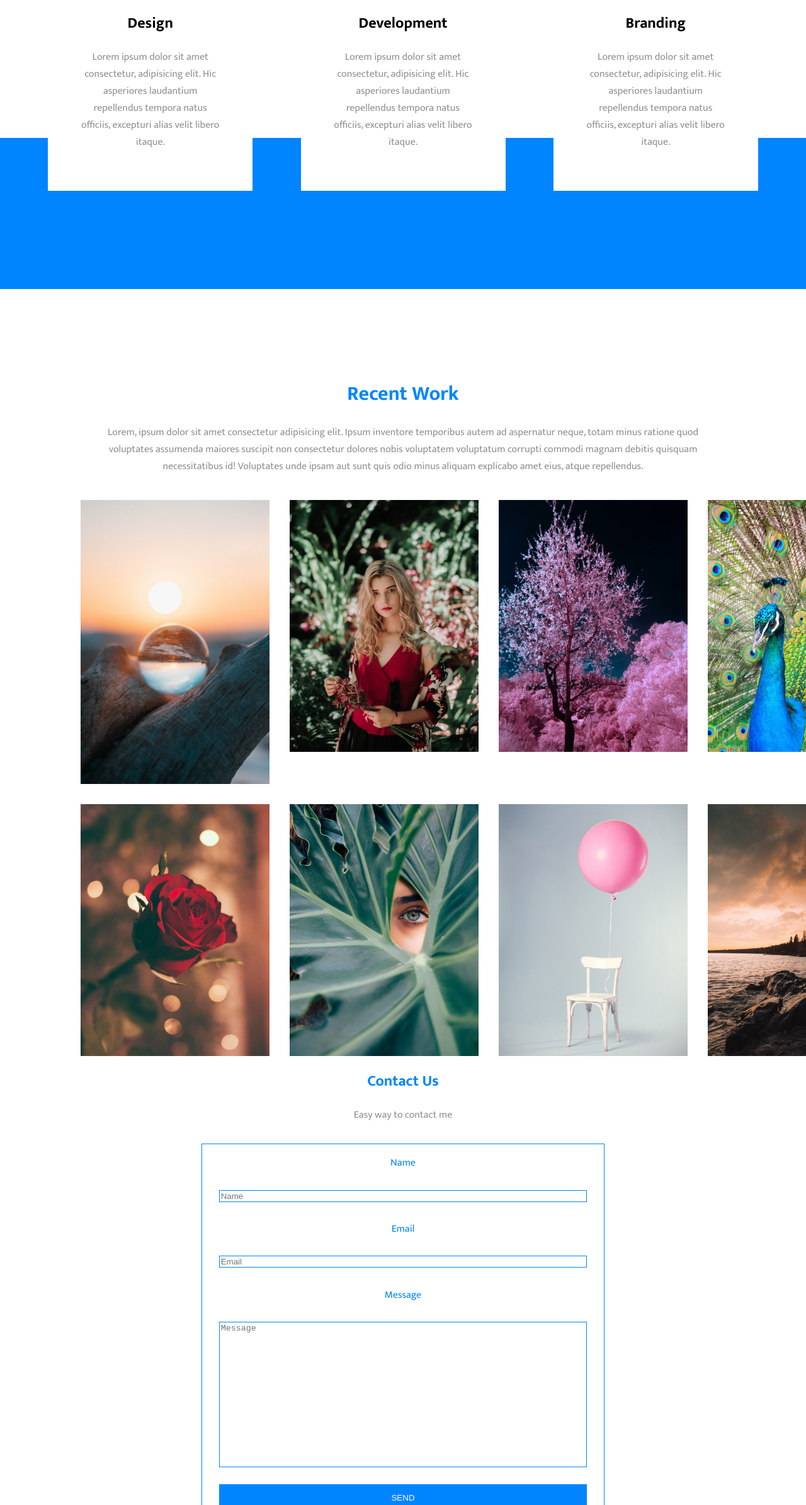
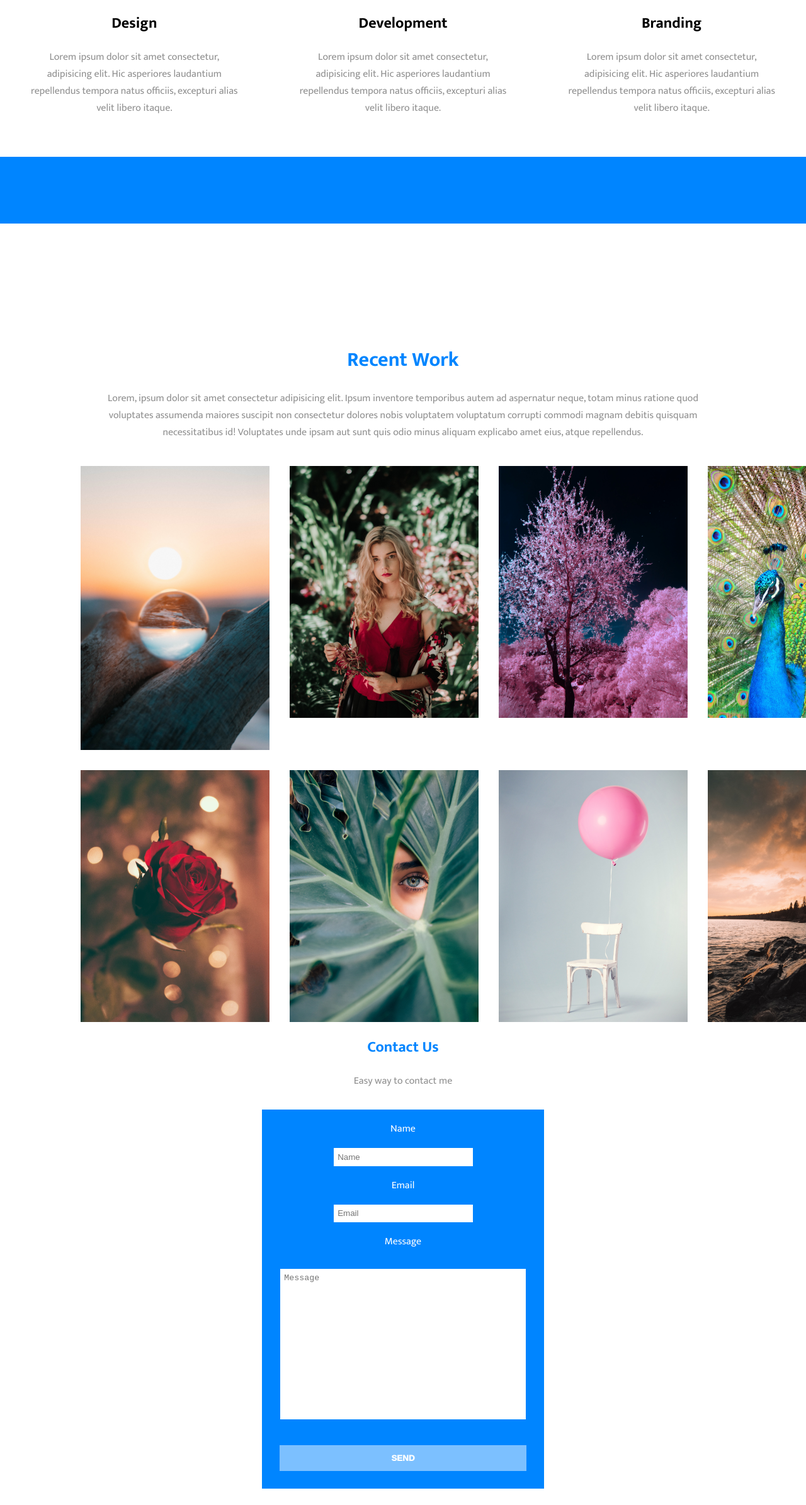
Before and after one commit to Draxlicious/my-portfolio, a website: page index.html in a window 1280 px wide. Shown: the part 2258-4648 px from the top of the page at 63% size. Drawn offline with nearby package versions, Linux system fonts and the light colour scheme; files that its build step writes are made by us from their sources.

Commit message:
cleaning up css and more dynamic colored page

```diff
--- a/index.html
+++ b/index.html
@@ -27,7 +27,7 @@
             <h1>WE MAKE<br>
                 <span class="heading-color">BRAND</span> MATTER</h1>
             <h3>BETTER FASTER STRONGER<br> WEBSITE PERFORMANCE</h3>
-            <a class="btn" href="#">Read More</a>
+            <a class="btn" href="#about-wrapper">Read More</a>
         </div>
     </div>
 
@@ -43,7 +43,7 @@
             facere ducimus dolore iure doloremque? Sed nemo odio delectus ea? Placeat quasi dolores illum debitis rem
             voluptas quidem culpa quod. Nisi. Lorem, ipsum dolor sit amet consectetur adipisicing elit. Vel at alias
             quas possimus similique praesentium incidunt voluptas, doloribus pariatur rem!</p>
-        <a class="btn" href="#">Read More</a>
+        <a class="btn" href="#service-wrapper">Read More</a>
     </div>
 
     <!-- hero img / parallax effect -->
@@ -66,6 +66,7 @@
         </div>
 
         <section class="service-card-container">
+
             <!-- Design -->
             <div class="service-card">
                 <svg width="100" height="100" viewBox="0 0 100 100" fill="none" xmlns="http://www.w3.org/2000/svg">
@@ -169,7 +170,7 @@
             </div>
             <label>Message</label>
             <textarea cols="50" rows="15" placeholder="Message"></textarea>
-            <input class="contact-btn" type="submit" value="Send">
+            <button class="contact-btn">send</button>
         </form>
 
         <footer class="footer">
--- a/public/src/scss/style.scss
+++ b/public/src/scss/style.scss
@@ -35,6 +35,7 @@ $textColor: rgb(143, 143, 143);
 
     html {
         font-family: Mukta;
+        scroll-behavior:smooth
     }
 
 
@@ -108,20 +109,16 @@ $textColor: rgb(143, 143, 143);
         @include flex-box();
         margin-top: 4em;
         text-align: center;
+        background-color: $primaryColor;
     }
 
     .service-card{
         height: auto;
-        width: 325px;
+        width: 90%;
         background-color: #ffffff;
         z-index: 1;
         margin: 1em 0;
-    }
-
-    .blue-banner{
-        height:30vh;
-        background-color: $primaryColor;
-        transform: translateY(-100px);
+        padding: 1em 2em;
     }
 
     // =================================
@@ -158,6 +155,7 @@ $textColor: rgb(143, 143, 143);
         display: flex;
         flex-direction: column;
         margin: 2em;
+        background-color:#0085FF;
 
 
         &__label-container{
@@ -176,21 +174,27 @@ $textColor: rgb(143, 143, 143);
         margin: 1em 2em;
     }
 
+    .contact-form input{
+        padding: 0.5em;
+    }
+
     .contact-form textarea {
         resize: none;
+        padding: 0.5em
     }
 
     .contact-form label{
         padding: 1em;
-        color: $primaryColor;
+        color: white;
     }
 
     .contact-btn{
-        background-color: $primaryColor;
-        border-radius: 0;
+        background-color: rgb(124, 192, 255);
+        border: 0;
         padding: 1em;
-        margin: 2em auto;
+        margin: 2em 2em;
         color:white;
+        font-weight: 1000;
         text-transform: uppercase;
     }
 
@@ -280,6 +284,11 @@ $textColor: rgb(143, 143, 143);
     // =========== Contact =============
     // =================================
 
+    .contact-form input{
+        width: 50%;
+        margin: 0 auto;
+    }
+
 }
 // ================= TABLET ENDS HERE=========================
 
@@ -339,6 +348,7 @@ $textColor: rgb(143, 143, 143);
     .service-card-container{
         justify-content: space-evenly;
         flex-direction: row;
+        background-color: transparent;
     }
 
     .service-card{
@@ -348,7 +358,7 @@ $textColor: rgb(143, 143, 143);
     .blue-banner{
         height:30vh;
         background-color: $primaryColor;
-        transform: translateY(-100px);
+        transform: translateY(-150px);
     }
 
     // =================================
@@ -367,9 +377,16 @@ $textColor: rgb(143, 143, 143);
         @include content-center();
     }
 
+    .contact-form input{
+        width: 50%;
+        margin: 0 auto;
+    }
+
     .contact-form{
-        width: 50%;
+        width: 35%;
         margin: 2em auto;
     }
+
+    // .contact-btn
 }
 // ================= COMPUTER ENDS HERE=========================
```
